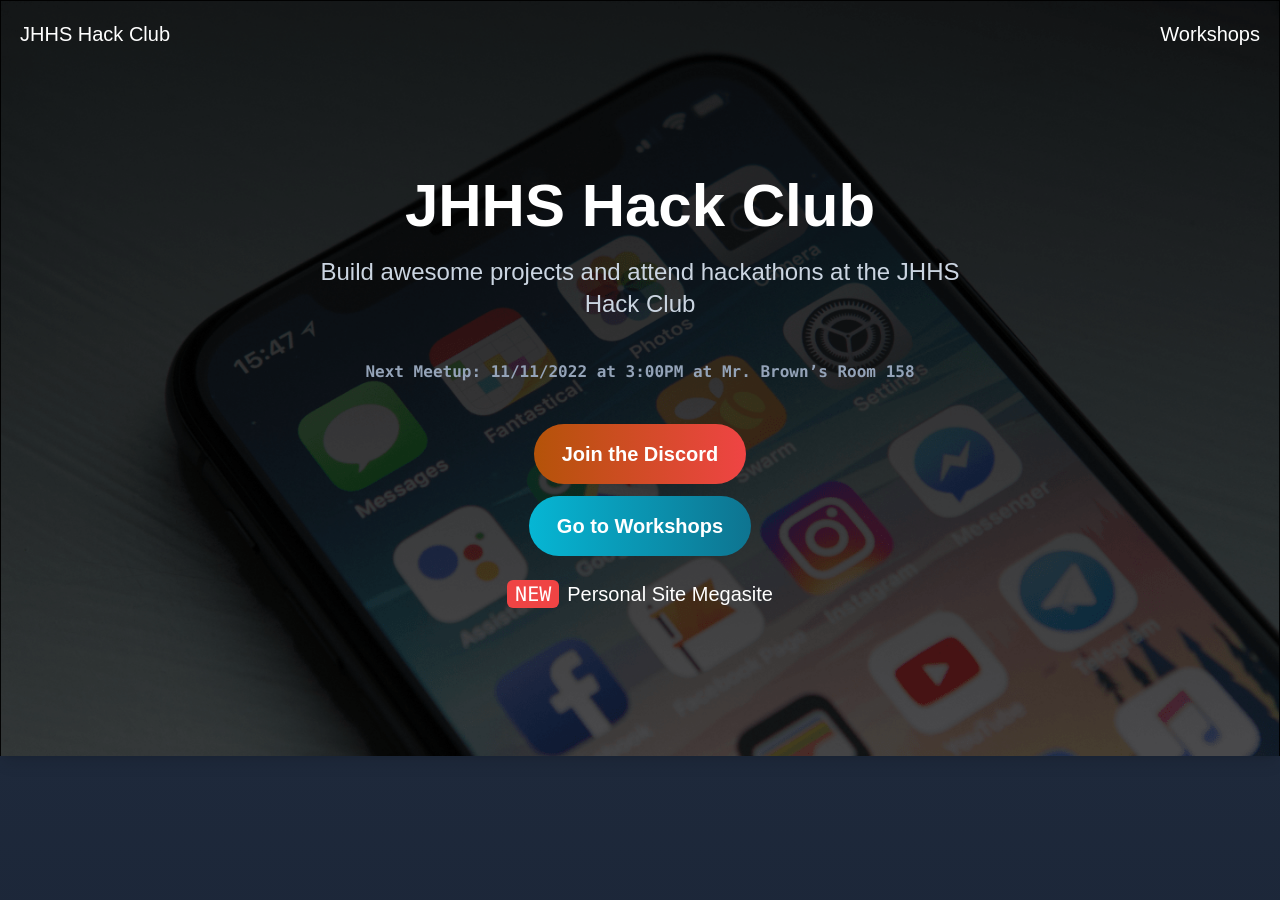
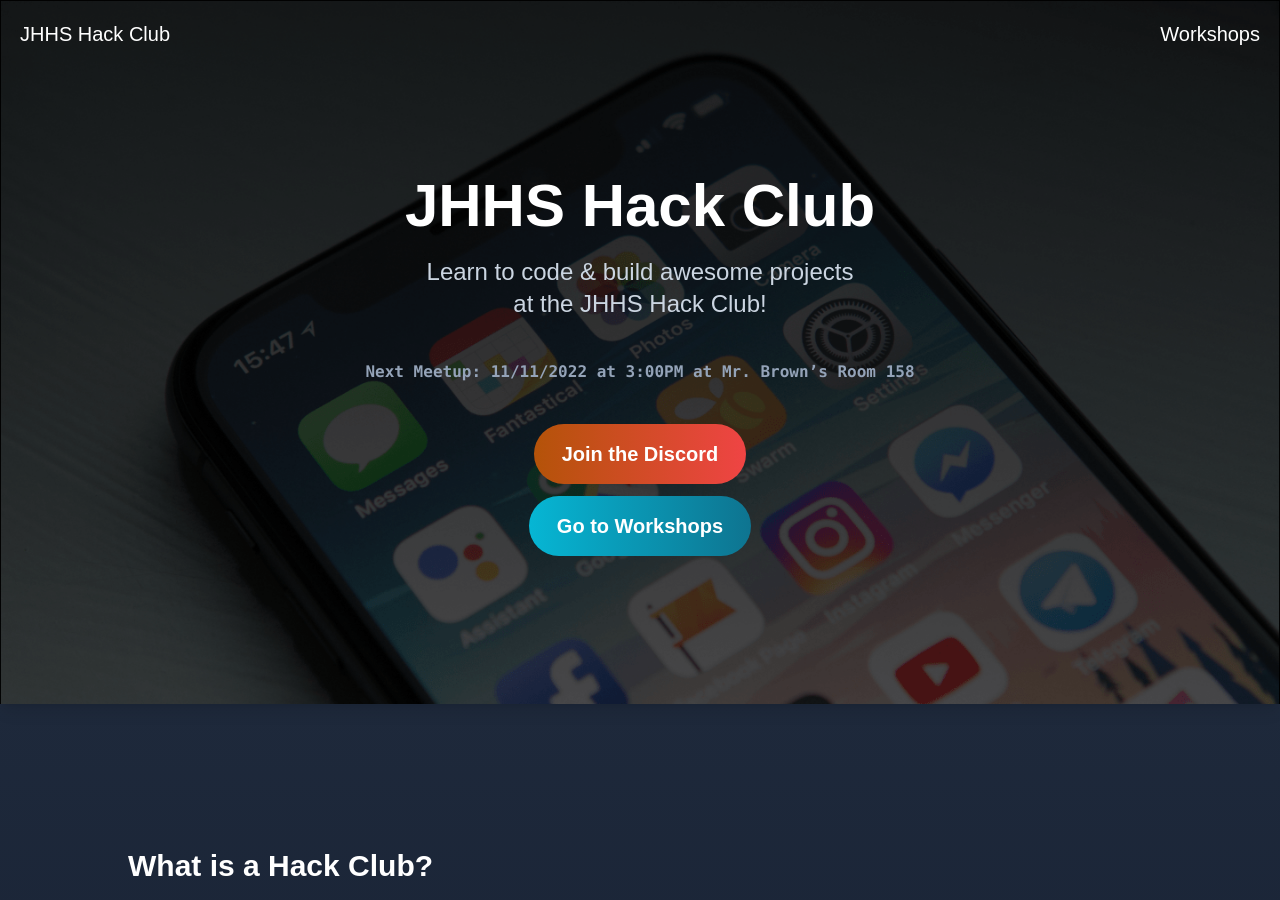
Before and after one commit to miguelaenlle/jhhs-hack-club, a React (Create React App) app: page / in a window 1280 px wide. Shown: the top 900 px of the page. Built offline with nearby package versions, Linux system fonts and the light colour scheme.

Commit message:
Simplified website design a little

```diff
--- a/src/components/landing/Content.tsx
+++ b/src/components/landing/Content.tsx
@@ -10,18 +10,6 @@ const Content: React.FC<{}> = (props) => {
 
   return (
     <GradientContent move={true}>
-      <div className="flex space-y-3 flex-col items-center justify-center pt-5 pb-10">
-        <h1 className="text-4xl text-white font-bold text-center py-10">
-          {" "}
-          Hack Club Personal Roadmap Form{" "}
-        </h1>
-        <PopupButton
-          className="bg-blue-500 hover:bg-blue-700 text-white font-bold py-2 px-4 rounded"
-          url="https://calendly.com/miguelaenlle/hackclubroadmaps?month=2022-11"
-          rootElement={root}
-          text="Schedule a call here!"
-        />
-      </div>
       <div className={"border-b-2 border-b-slate-700 py-16"}>
         <h2 className={"text-3xl font-bold font-Poppins text-white"}>
           What is a Hack Club?
--- a/src/components/landing/IntroSection.tsx
+++ b/src/components/landing/IntroSection.tsx
@@ -38,13 +38,13 @@ const IntroSection: React.FC<{}> = (props) => {
           >
             JHHS Hack Club
           </h1>
-          <div className={"max-w-2xl mx-auto mt-3 md:mt-5"}>
+          <div className={" mx-auto mt-3 md:mt-5"}>
             <h3
               className={
                 "text-lg md:text-2xl font-regular text-slate-300 font-Poppins text-center"
               }
             >
-              Build awesome projects and attend hackathons at the JHHS Hack Club
+              Learn to code & build awesome projects <br />at the JHHS Hack Club!
             </h3>
           </div>
           <p
@@ -88,25 +88,6 @@ const IntroSection: React.FC<{}> = (props) => {
                 Go to Workshops
               </p>
             </a>
-            <div
-              className={
-                "group flex items-center gap-2 group-hover:cursor pt-3"
-              }
-            >
-              <div className={"bg-red-500 rounded-md hover:cursor"}>
-                <p className={"text-xl text-white font-mono px-2 rounded-lg"}>
-                  NEW
-                </p>
-              </div>
-              <a
-                href={"/megasite"}
-                className={
-                  "text-md md:text-xl font-medium text-white font-Poppins group-hover:font-bold transition-all"
-                }
-              >
-                Personal Site Megasite
-              </a>
-            </div>
           </div>
         </div>
       </div>
```
Also changed, not shown: 1 other file (tests, documents, lock files or other folders).
